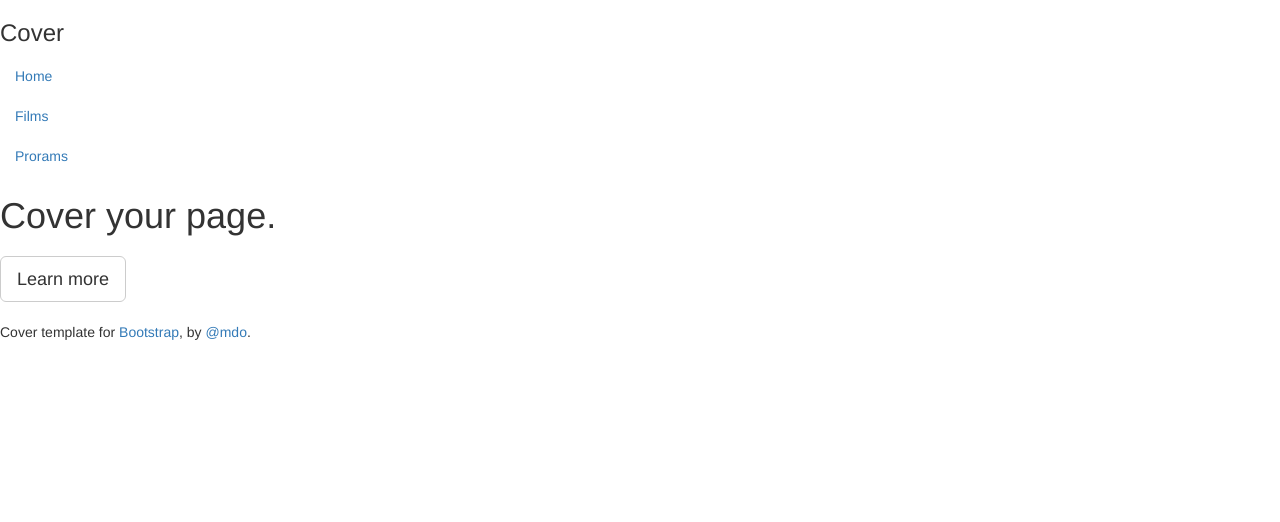
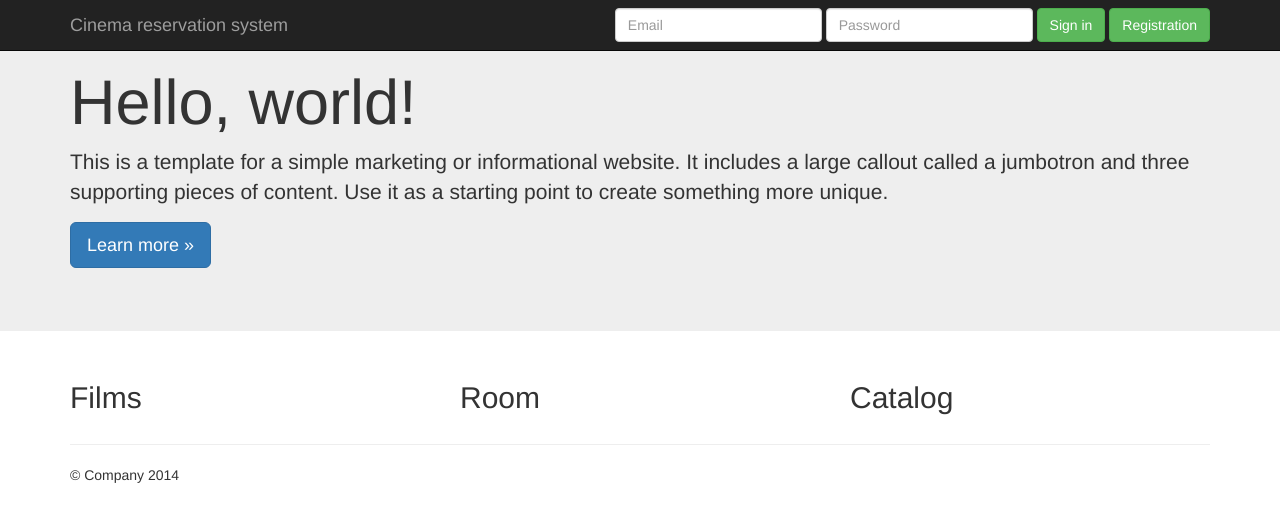
Before and after one commit to Dayana-Marinova/Cinema-Reservation-System, a Django app: page /films/ in a window 1280 px wide. Shown: the top 522 px of the page. Run offline with Django 3.2, Linux system fonts and the light colour scheme; data that the repository does not hold is empty; some libraries are stand-ins or nearby versions.

Commit message:
Add contents to the html

```diff
--- a/cinema_system/film/templates/base.html
+++ b/cinema_system/film/templates/base.html
@@ -9,62 +9,102 @@
     <meta name="author" content="">
     <link rel="shortcut icon" href="../../assets/ico/favicon.ico">
 
-    <title>Cinema reservation system</title>
+    <title>Jumbotron Template for Bootstrap</title>
 
+    <!-- Bootstrap core CSS -->
     <link href="../../dist/css/bootstrap.min.css" rel="stylesheet">
 
-    <link href="cover.css" rel="stylesheet">
+    <!-- Custom styles for this template -->
+    <link href="jumbotron.css" rel="stylesheet">
 
+    <!-- Just for debugging purposes. Don't actually copy this line! -->
+    <!--[if lt IE 9]><script src="../../assets/js/ie8-responsive-file-warning.js"></script><![endif]-->
+
+    <!-- HTML5 shim and Respond.js IE8 support of HTML5 elements and media queries -->
+    <!--[if lt IE 9]>
+      <script src="https://oss.maxcdn.com/libs/html5shiv/3.7.0/html5shiv.js"></script>
+      <script src="https://oss.maxcdn.com/libs/respond.js/1.4.2/respond.min.js"></script>
+    <![endif]-->
   </head>
 
   <body>
 
-    <div class="site-wrapper">
-
-      <div class="site-wrapper-inner">
-
-        <div class="cover-container">
-
-          <div class="masthead clearfix">
-            <div class="inner">
-              <h3 class="masthead-brand">Cover</h3>
-              <ul class="nav masthead-nav">
-                <li class="active"><a href="#">Home</a></li>
-                <li><a href="#">Films</a></li>
-                <li><a href="#">Prorams</a></li>
-              </ul>
+    <div class="navbar navbar-inverse navbar-fixed-top" role="navigation">
+      <div class="container">
+        <div class="navbar-header">
+          <button type="button" class="navbar-toggle" data-toggle="collapse" data-target=".navbar-collapse">
+            <span class="sr-only">Toggle navigation</span>
+            <span class="icon-bar"></span>
+            <span class="icon-bar"></span>
+            <span class="icon-bar"></span>
+          </button>
+          <a class="navbar-brand" href="#">Cinema reservation system</a>
+        </div>
+        <div class="navbar-collapse collapse">
+          <form class="navbar-form navbar-right" role="form">
+            <div class="form-group">
+              <input type="text" placeholder="Email" class="form-control">
+            </div>
+            <div class="form-group">
+              <input type="password" placeholder="Password" class="form-control">
+            </div>
+            <button type="submit" class="btn btn-success">Sign in</button>
+            <button type="submit" class="btn btn-success">Registration</button>
+          </form>
+        </div><!--/.navbar-collapse -->
       </div>
     </div>
 
-          <div class="inner cover">
-            <h1 class="cover-heading">Cover your page.</h1>
-            <p class="lead">
+    <!-- Main jumbotron for a primary marketing message or call to action -->
+    <div class="jumbotron">
+      <div class="container">
+        <h1>Hello, world!</h1>
+        <p>This is a template for a simple marketing or informational website. It includes a large callout called a jumbotron and three supporting pieces of content. Use it as a starting point to create something more unique.</p>
+        <p><a class="btn btn-primary btn-lg" role="button">Learn more &raquo;</a></p>
+      </div>
+    </div>
+
+    <div class="container">
+      <!-- Example row of columns -->
+      <div class="row">
+        <div class="col-md-4">
+          <h2>Films</h2>
+          <p>
             {% block content %}
 
             {% endblock %}
           </p>
-            <p class="lead">
-              <a href="#" class="btn btn-lg btn-default">Learn more</a>
+        </div>
+        <div class="col-md-4">
+          <h2>Room</h2>
+          <p>
+            {% block contentroom %}
+
+            {% endblock %}
           </p>
        </div>
+        <div class="col-md-4">
+          <h2>Catalog</h2>
+          <p>
+            {% block contentcatalog %}
 
-          <div class="mastfoot">
-            <div class="inner">
-              <p>Cover template for <a href="http://getbootstrap.com">Bootstrap</a>, by <a href="https://twitter.com/mdo">@mdo</a>.</p>
+            {% endblock %}
+          </p>
         </div>
       </div>
 
-        </div>
+      <hr>
 
-      </div>
+      <footer>
+        <p>&copy; Company 2014</p>
+      </footer>
+    </div> <!-- /container -->
 
-    </div>
 
     <!-- Bootstrap core JavaScript
     ================================================== -->
     <!-- Placed at the end of the document so the pages load faster -->
     <script src="https://ajax.googleapis.com/ajax/libs/jquery/1.11.0/jquery.min.js"></script>
     <script src="../../dist/js/bootstrap.min.js"></script>
-    <script src="../../assets/js/docs.min.js"></script>
   </body>
 </html>
--- a/cinema_system/film/templates/filmsall.html
+++ b/cinema_system/film/templates/filmsall.html
@@ -2,7 +2,7 @@
 {% block content %}
   <div id="filmslist">
     {% for film in films %}
-    <p><a href="/films/{{ film.title }}/">{{ film.title }}</a></p>
+    <p><a href="/films/{{ film.title }}/"><img src="film.image.url"/>{{ film.title }}</a></p>
     {% endfor %}
   </div>
 {% endblock %}
--- a/cinema_system/film/templates/singlefilm.html
+++ b/cinema_system/film/templates/singlefilm.html
@@ -1,7 +1,7 @@
 {% extends "base.html" %}
 {% block content %}
   <div id="singlefilm">
-    <p>Name: {{ film }} </p>
+    <p>Name: {{ film.title }}</p>
     <p>Description: {{ film.description }}</p>
     <p>Category: {{ film.category  }}</p>
     <p>Rating: {{ film.rating }}</p>
```
Lines whose indentation alone changed are shown as unchanged.
